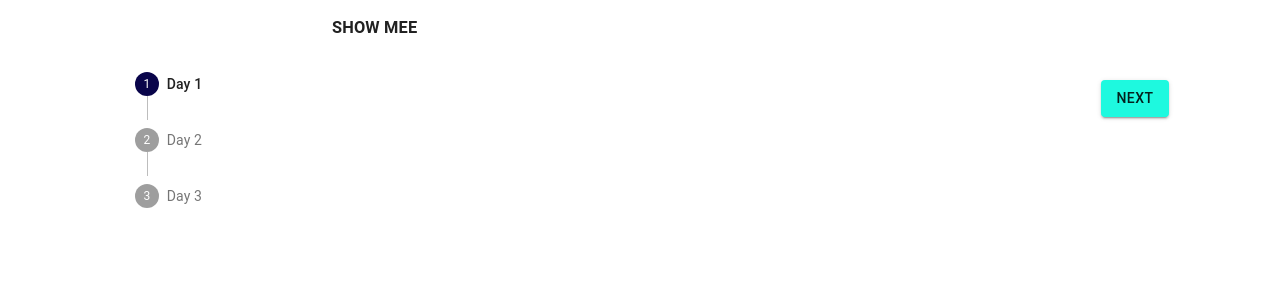
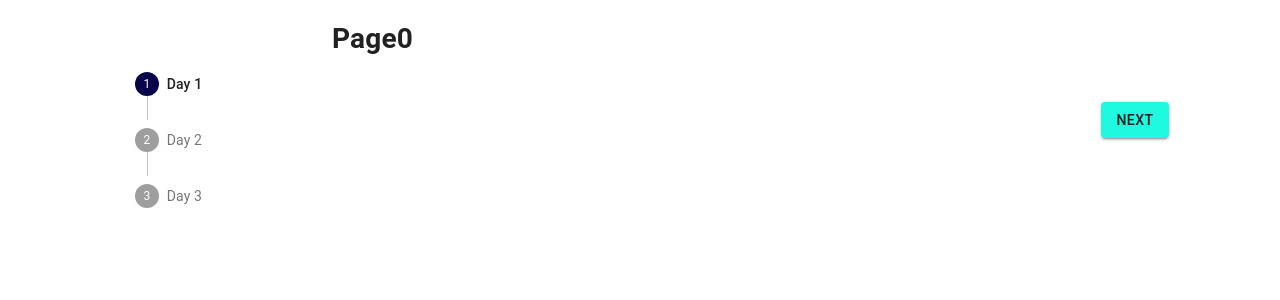
Before and after one commit to pr1m0x-challenges/planetly, a React (Create React App) app: page / in a window 1280 px wide. Shown: the top 300 px of the page. Built offline with nearby package versions, Linux system fonts and the light colour scheme.

Commit message:
created getStepContent func to display each form page

```diff
--- a/src/Components/MultiStepForm/MultiStepForm.tsx
+++ b/src/Components/MultiStepForm/MultiStepForm.tsx
@@ -5,6 +5,10 @@ import { FormStyles } from '../../styles/FormStyles';
 
 const useStyles = FormStyles();
 const steps = ['Day 1', 'Day 2', 'Day 3'];
+
+function getStepContent(step: number) {
+  return <h1>Page{step}</h1>;
+}
 
 export default function MultiStepForm() {
   const classes = useStyles();
@@ -42,7 +46,8 @@ export default function MultiStepForm() {
                 </Paper>
               </Grid>
               <Grid item md={12} lg={8}>
-                <h3>SHOW MEE</h3>
+                {getStepContent(activeStep)}
+
                 <div className={classes.buttons}>
                   {activeStep !== 0 && (
                     <Button onClick={handleBack} className={classes.backButton}>
```
